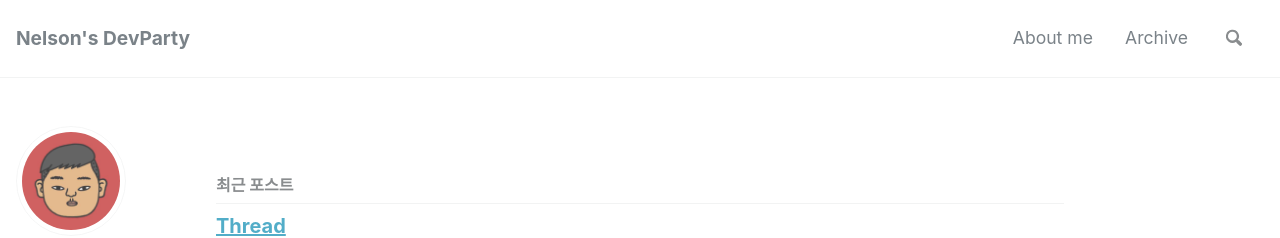
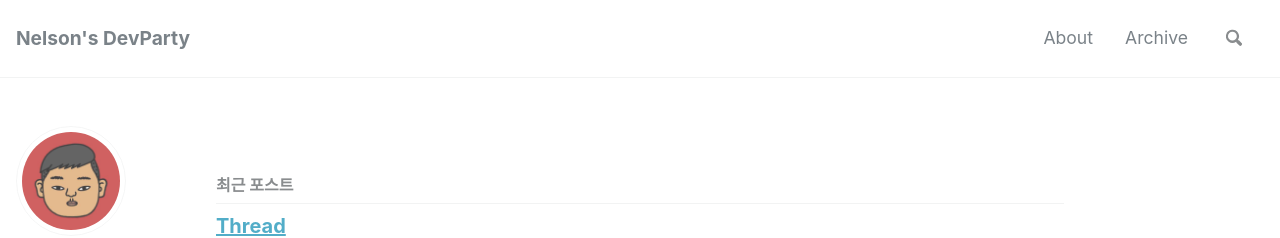
Before and after one commit to ssipflow/ssipflow.github.io, a Jekyll site: the page built from index.html, in a window 1280 px wide and 900 px high. Shown: the top 238 px of the window. Built offline with Jekyll 4.4.1, drawn with Linux system fonts in a browser that asks for light colours; nearby versions of some CDN libraries; the list of posts is cut into pages by our own code; comment, search, counter and statistics services are not loaded.

```diff
--- a/_data/navigation.yml
+++ b/_data/navigation.yml
@@ -1,6 +1,6 @@
 # main links
 main:
-  - title: "About me"
+  - title: "About"
     url: /about-me/
   - title: "Archive"
     url: /year-archive/
```
